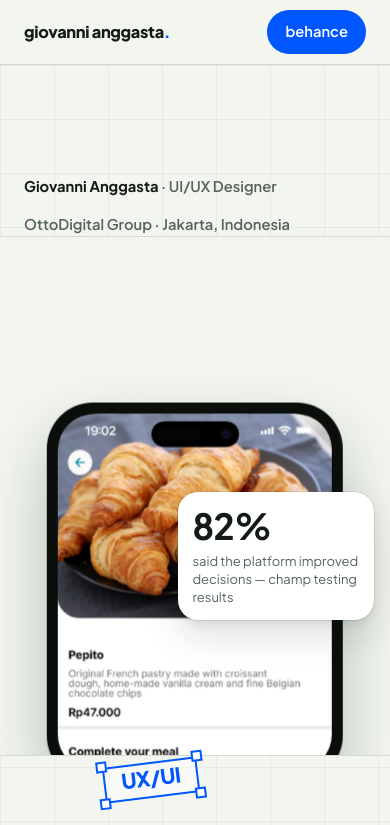
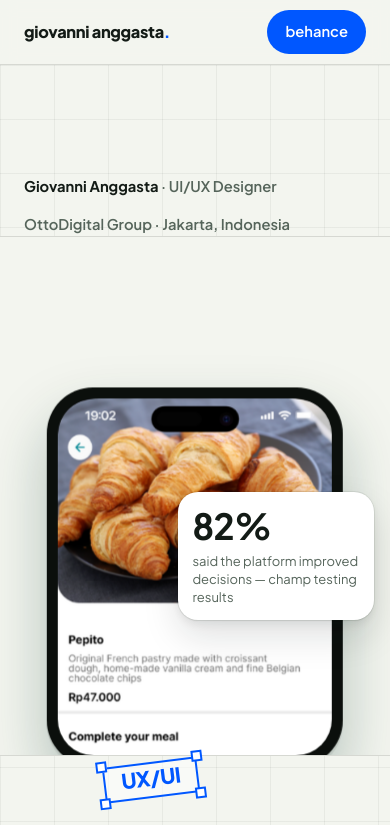
Before and after one commit to giogioanggasta/gio-porto, a React (Vite) app: page / in a window 390 px wide. Shown: the top 825 px of the page. Built offline with nearby package versions, Linux system fonts and the light colour scheme.

Commit message:
Stage phone: reduce bleed 7% to 3% so the full screen shows

```diff
--- a/src/index.css
+++ b/src/index.css
@@ -152,10 +152,10 @@
         position:relative; height:600px; overflow:hidden;
         background:var(--bg); border-top:1px solid var(--line); border-bottom:1px solid var(--line);
       }
-      /* Bleed is 7% so the full screen stays visible above the stage edge. */
+      /* Bleed is 3% so the full screen stays visible above the stage edge. */
       .stage-phone{
         position:absolute; left:50%; bottom:0; width:min(400px, 76vw); aspect-ratio:400/512;
-        transform:translate(-50%, 7%);
+        transform:translate(-50%, 3%);
       }
       .stage-phone-frame{
         position:relative; width:100%; height:100%;
```
